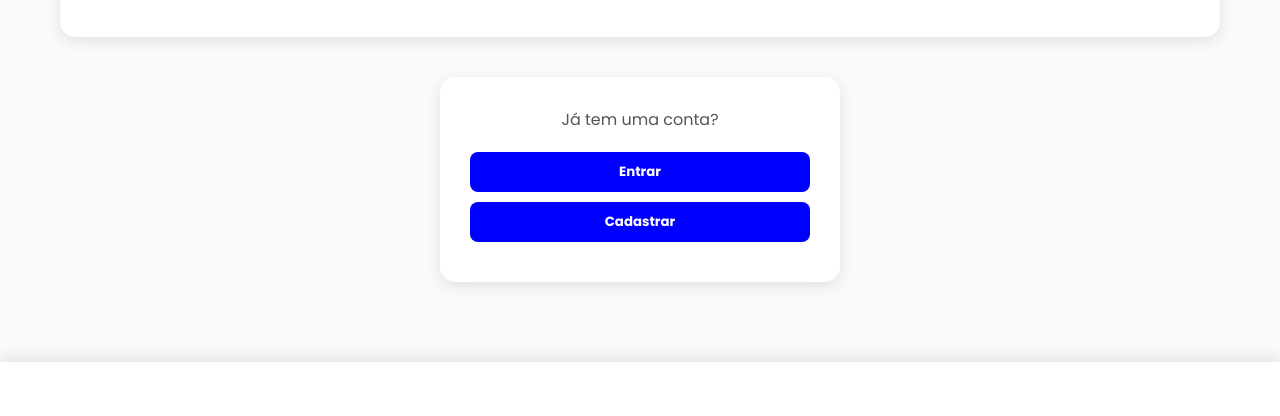
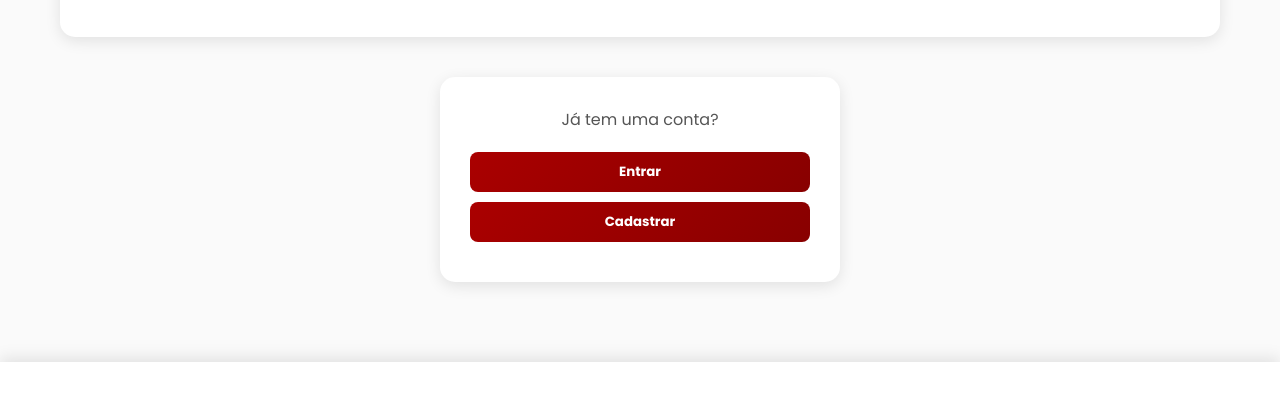
Before and after one commit to JV2626/iwill1, a plain HTML site: page index.html in a window 1280 px wide. Shown: the part 272-688 px from the top of the page. Drawn offline with Linux system fonts and the light colour scheme.

Commit message:
commit 2103

```diff
--- a/index.html
+++ b/index.html
@@ -54,7 +54,7 @@
 
         /* Estilo dos botões */
         .btn {
-            background: linear-gradient(135deg, blue, blue);
+            background: linear-gradient(135deg, #a00, #800);
             color: white;
             border: none;
             padding: 10px 20px;
```
